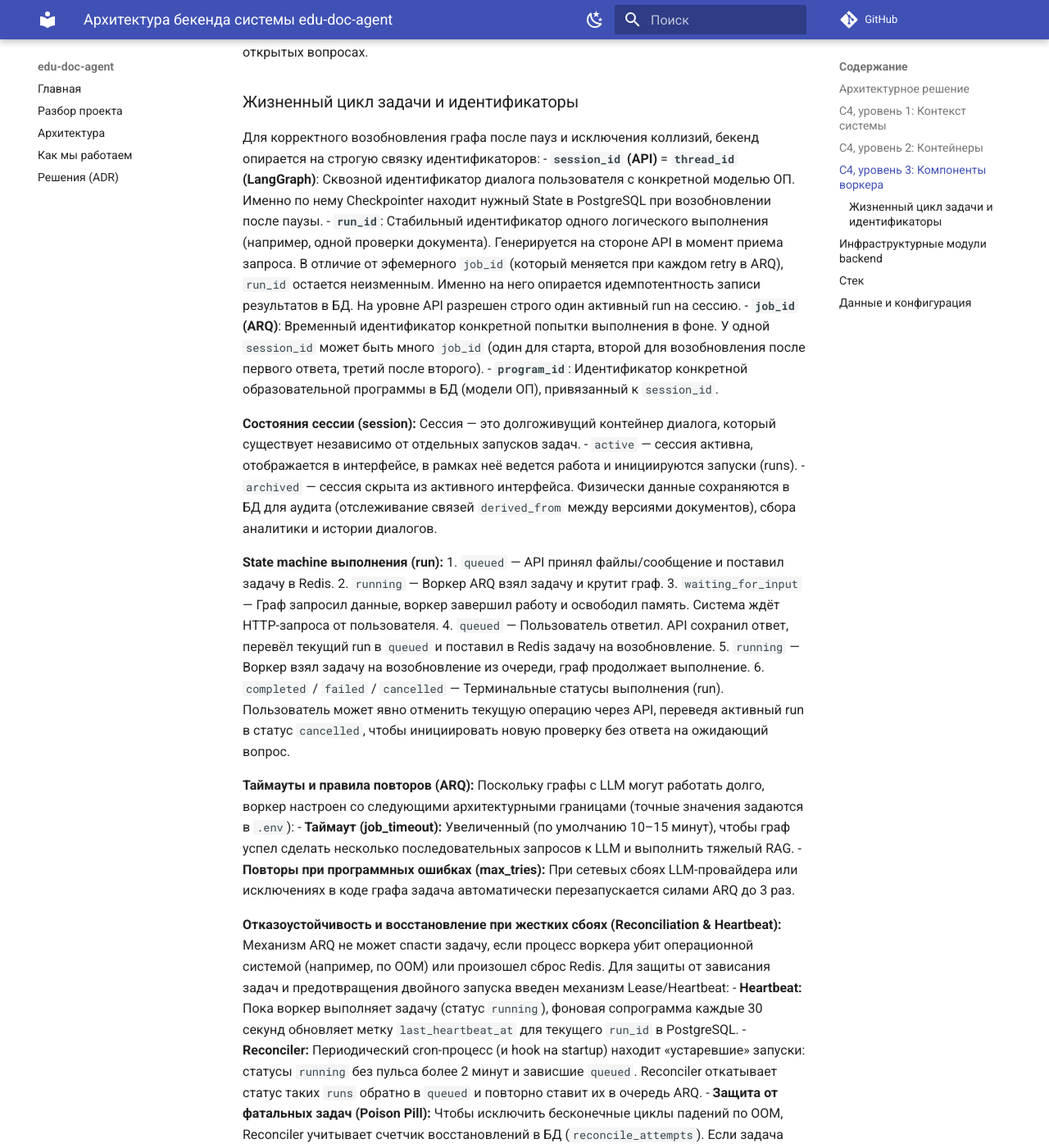
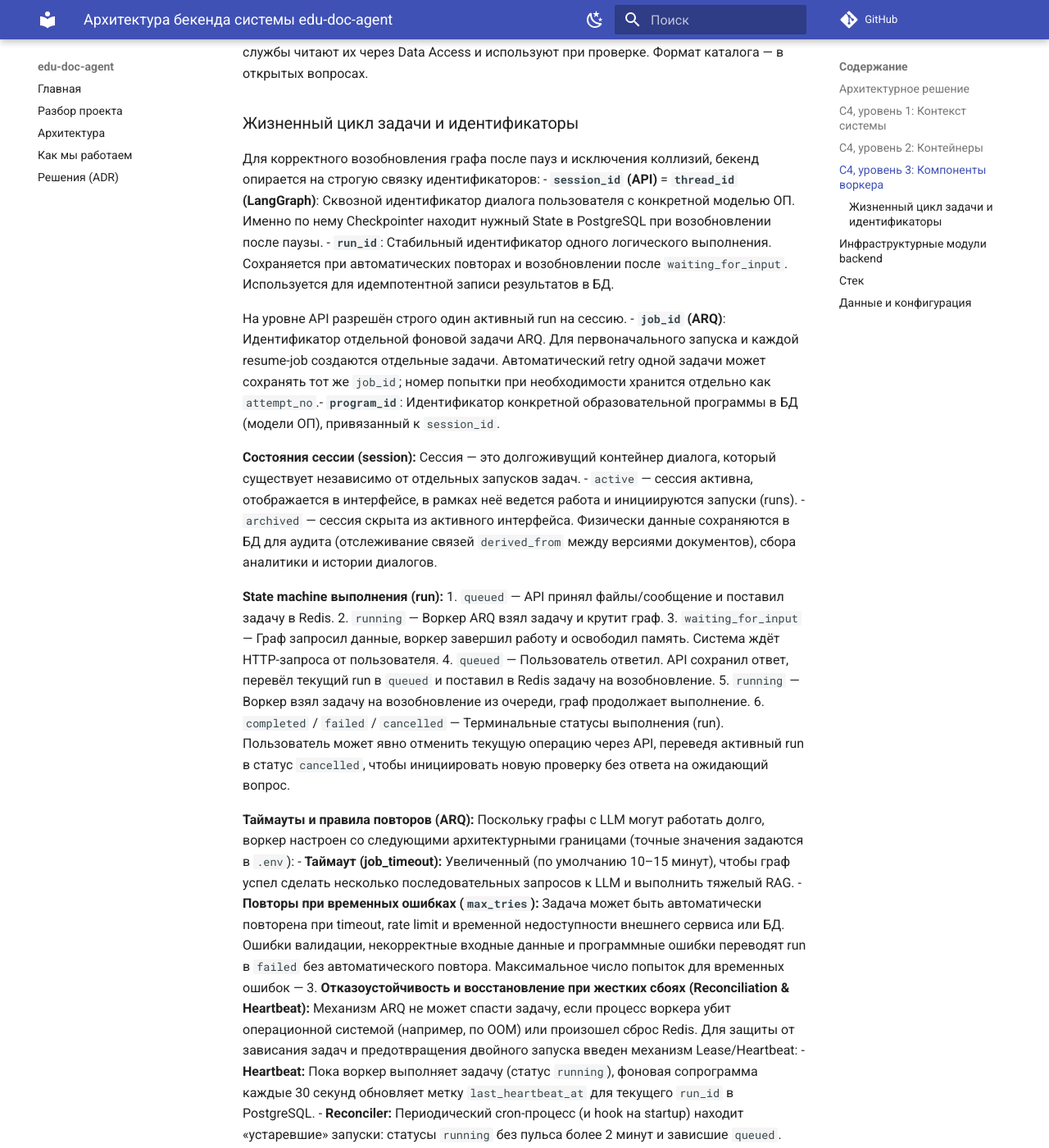
Before and after one commit to Apophis142/edu-doc-agent, an MkDocs documentation site: the page built from docs/backend-architecture.md, in a window 1280 px wide and 1400 px high, scrolled down 5527 px. Shown: the whole window at 82% size. Built offline with MkDocs 1.6.1 and Material for MkDocs 9.7.7, drawn with Linux system fonts in a browser that asks for light colours; comment, search, counter and statistics services are not loaded; some of the changed text lies outside the part shown.

Commit message:
(docs) small fixes in details

```diff
--- a/docs/backend-architecture.md
+++ b/docs/backend-architecture.md
@@ -7,17 +7,16 @@
 
 - **Чат как единственный вход:** Пользователь загружает документы, просит проверить их, затем просит исправить конкретное несоответствие.
 - **Тонкий API, тяжёлый воркер:** Связка «FastAPI → Redis → Worker». API принимает сообщения и файлы, ставит задачу в очередь Redis, передаёт статус потоком и отдаёт файлы. Парсинг, вызовы LLM и сборка документа идут в воркере, поэтому долгие задачи не блокируют API.
-- **Идемпотентность и повторы (Retries & Timeouts):** При сбое или таймауте задача ARQ может выполниться повторно. Архитектурное требование к системе — строгая идемпотентность шагов. Опираясь на стабильный `run_id`, повторный запуск графа не должен приводить к дублированию найденных ошибок (findings), созданию лишних версий документов или избыточным вызовам LLM.
+- **Идемпотентность и повторы (Retries & Timeouts):** - Повторный запуск с тем же `run_id` не должен дублировать зафиксированные findings, версии документов и другие изменения в БД. Результаты завершённых шагов по возможности кэшируются по идентификатору шага. Внешний вызов может быть выполнен повторно, если сбой произошёл до сохранения его результата.
 - **Граф бизнес-логики как чёрный ящик:** Логика воркера построена на LangGraph и представляет собой конечный автомат, а не жёсткий конвейер. Граф разрабатывает ИИ-команда: он сам определяет намерение, направляет задачу в один из подграфов («Проверка», «Генерация», «Правка», «Вопросы») и управляет общим состоянием (State). Бекенд отвечает за среду выполнения: запуск графа, сохранение State, паузы и общие службы.
-- **Human-in-the-loop:** Если графу не хватает данных или возникает неоднозначность, его выполнение приостанавливается. Воркер отправляет через API вопрос пользователю в чат и обработка приостанавливается до постановки новой resume-job.
- Когда ответ приходит, граф возобновляется с сохранённого состояния.
+- **Human-in-the-loop:** Если графу не хватает данных или возникает неоднозначность, его выполнение приостанавливается. Воркер отправляет через API вопрос пользователю в чат и обработка приостанавливается до постановки новой resume-job. Когда ответ приходит, граф возобновляется с сохранённого состояния.
 - **Код считает, LLM читает:** Числа и совпадения проверяет код. LLM нужен, чтобы понять свободный текст документа и написать недостающий фрагмент.
 - **Модель ОП вместо файла:** Из загруженных файлов извлекается структурированная модель (дисциплины, компетенции, индикаторы, разделы РПД и связи между ними). Проверки и исправления работают с моделью.
 - **Исходный файл не меняется:** Исправление вносится в модель, а из неё и шаблона собирается новый DOCX или PDF.
 - **Файловое хранилище:** Загруженные оригиналы и сформированные документы лежат в Docker Volume (`/storage`), общем для API и воркера.
 - **Происхождение документов:** Происхождение сформированного документа восстанавливается. Хранятся исходная версия документа, неподтверждённый ChangeProposal (предложенное исправление), подтверждение пользователя, результирующая версия и связь derived_from между версиями. Новая версия создаётся только после подтверждения.
 - **Управление состоянием (State):** Checkpointer LangGraph сохраняет состояние графа в PostgreSQL при каждом переходе между узлами. Это позволяет возобновлять работу после пауз и поддерживать длительные сессии.
-- **Разделение состояния и транспорта:** PostgreSQL выступает единственным источником истины (Source of Truth). Канонический статус выполнения (`queued`, `running`, `waiting_for_input`, `completed`), тексты уточняющих вопросов графа и ответы пользователя сохраняются в реляционных таблицах БД. Redis используется исключительно как эфемерный транспортный слой (очередь задач ARQ) и брокер доставки (Pub/Sub).
+- **Разделение состояния и транспорта:** PostgreSQL выступает единственным источником истины (Source of Truth). Канонический статус выполнения (`queued`, `running`, `waiting_for_input`, `completed`, `failed`, `cancelled`), тексты уточняющих вопросов графа и ответы пользователя сохраняются в реляционных таблицах БД. Redis используется исключительно как эфемерный транспортный слой (очередь задач ARQ) и брокер доставки (Pub/Sub).
 - **Самовосстановление при сбоях (Reconciliation):** Поскольку Redis отчуждаем, его внезапный рестарт или жесткое падение воркера (например, по нехватке памяти) не приводят к потере данных. Любые потерянные или зависшие задачи автоматически пересоздаются в очереди фоновым процессом (Reconciler), который опирается на канонические статусы из PostgreSQL.
 - **Единое хранилище данных:** Диалоги, модель ОП, найденные несоответствия, состояние графа и векторы нормативов лежат в PostgreSQL с расширением `pgvector`. Отдельной векторной базы нет.
 - **Нормативы через RAG:** ФГОС, профстандарты и регламент вуза хранятся в PostgreSQL в виде векторных представлений и индексируются для гибридного (векторного и полнотекстового) поиска.
@@ -186,10 +185,10 @@
 
 Для корректного возобновления графа после пауз и исключения коллизий, бекенд опирается на строгую связку идентификаторов:
 - **`session_id` (API)** = **`thread_id` (LangGraph)**: Сквозной идентификатор диалога пользователя с конкретной моделью ОП. Именно по нему Checkpointer находит нужный State в PostgreSQL при возобновлении после паузы.
-- **`run_id`**: Стабильный идентификатор одного логического выполнения (например, одной проверки документа). Генерируется на стороне API в момент приема запроса. В отличие от эфемерного `job_id` (который меняется при каждом retry в ARQ), `run_id` остается неизменным. Именно на него опирается идемпотентность записи результатов в БД.
-На уровне API разрешен строго один активный run на сессию.
-- **`job_id` (ARQ)**: Временный идентификатор конкретной попытки выполнения в фоне. У одной `session_id` может быть много `job_id` (один для старта, второй для возобновления после первого ответа, третий после второго).
-- **`program_id`**: Идентификатор конкретной образовательной программы в БД (модели ОП), привязанный к `session_id`.
+- **`run_id`**: Стабильный идентификатор одного логического выполнения. Сохраняется при автоматических повторах и возобновлении после `waiting_for_input`. Используется для идемпотентной записи результатов в БД.
+
+  На уровне API разрешён строго один активный run на сессию.
+- **`job_id` (ARQ)**: Идентификатор отдельной фоновой задачи ARQ. Для первоначального запуска и каждой resume-job создаются отдельные задачи. Автоматический retry одной задачи может сохранять тот же `job_id`;  номер попытки при необходимости хранится отдельно как `attempt_no`.- **`program_id`**: Идентификатор конкретной образовательной программы в БД (модели ОП), привязанный к `session_id`.
 
 **Состояния сессии (session):**
 Сессия — это долгоживущий контейнер диалога, который существует независимо от отдельных запусков задач.
@@ -207,8 +206,7 @@
 **Таймауты и правила повторов (ARQ):**
 Поскольку графы с LLM могут работать долго, воркер настроен со следующими архитектурными границами (точные значения задаются в `.env`):
 - **Таймаут (job_timeout):** Увеличенный (по умолчанию 10–15 минут), чтобы граф успел сделать несколько последовательных запросов к LLM и выполнить тяжелый RAG.
-- **Повторы при программных ошибках (max_tries):** При сетевых сбоях LLM-провайдера или исключениях в коде графа задача автоматически перезапускается силами ARQ до 3 раз.
-
+- **Повторы при временных ошибках (`max_tries`):** Задача может быть автоматически повторена при timeout, rate limit и временной недоступности внешнего сервиса или БД. Ошибки валидации, некорректные входные данные и программные ошибки переводят run в `failed` без автоматического повтора. Максимальное число попыток для временных ошибок — 3.
 **Отказоустойчивость и восстановление при жестких сбоях (Reconciliation & Heartbeat):**
 Механизм ARQ не может спасти задачу, если процесс воркера убит операционной системой (например, по OOM) или произошел сброс Redis. Для защиты от зависания задач и предотвращения двойного запуска введен механизм Lease/Heartbeat:
 - **Heartbeat:** Пока воркер выполняет задачу (статус `running`), фоновая сопрограмма каждые 30 секунд обновляет метку `last_heartbeat_at` для текущего `run_id` в PostgreSQL.
```
Also changed, not shown: other parts of docs/backend-architecture.md (+2 -2 lines).
